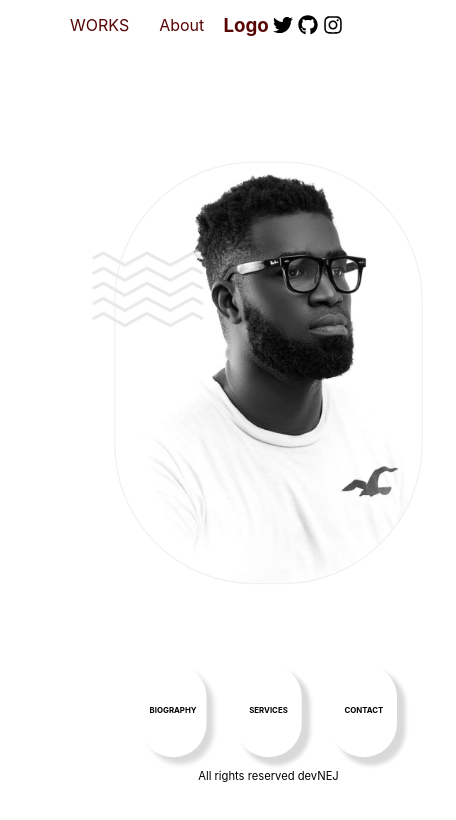
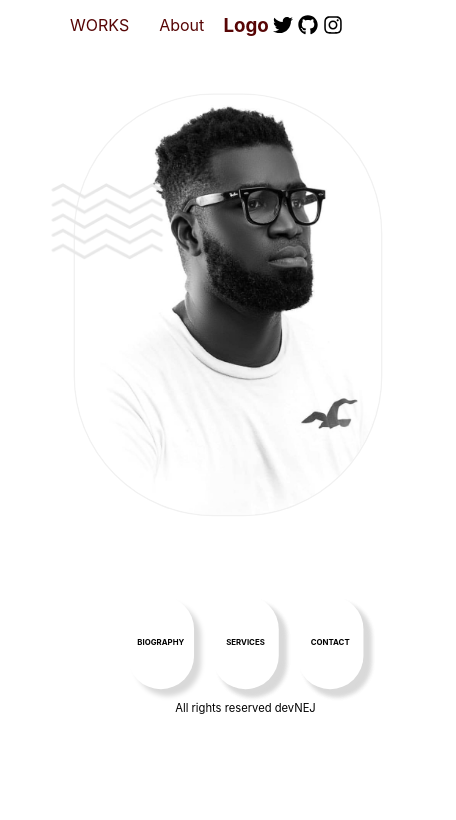
Before and after one commit to jerrinnah/devnej, a Next.js app: page / in a window 390 px wide. Shown: the top 820 px of the page, 456 px wide, since content can reach past the window. Built offline with nearby package versions, Linux system fonts and the light colour scheme.

Commit message:
fixed layout on mobile

```diff
--- a/styles/Body.module.css
+++ b/styles/Body.module.css
@@ -187,7 +187,7 @@
   }
   .circleHolder {
     display: block;
-    /* padding: 5rem; */
+    padding-right: 50px;
     /* background-color: brown; */
   }
   .line {
@@ -204,7 +204,8 @@
     width: 441px;
     border-radius: 200px;
     position: relative;
-    border: 2px solid rgb(241, 241, 241);
+    /* padding-left: -30rem; */
+    /* border: 2px solid rgb(233, 19, 19); */
   }
 
   .boxShadow {
@@ -226,4 +227,13 @@
     /* padding-bottom: 5rem; */
     /* background-color: blue; */
   }
+  .webSection {
+
+    padding-top: 0;
+    padding-left: 0;
+    padding-right: 0;
+    display: flex;
+    justify-content: space-between;
+    /* background-color: aquamarine; */
+  }
 }
```
